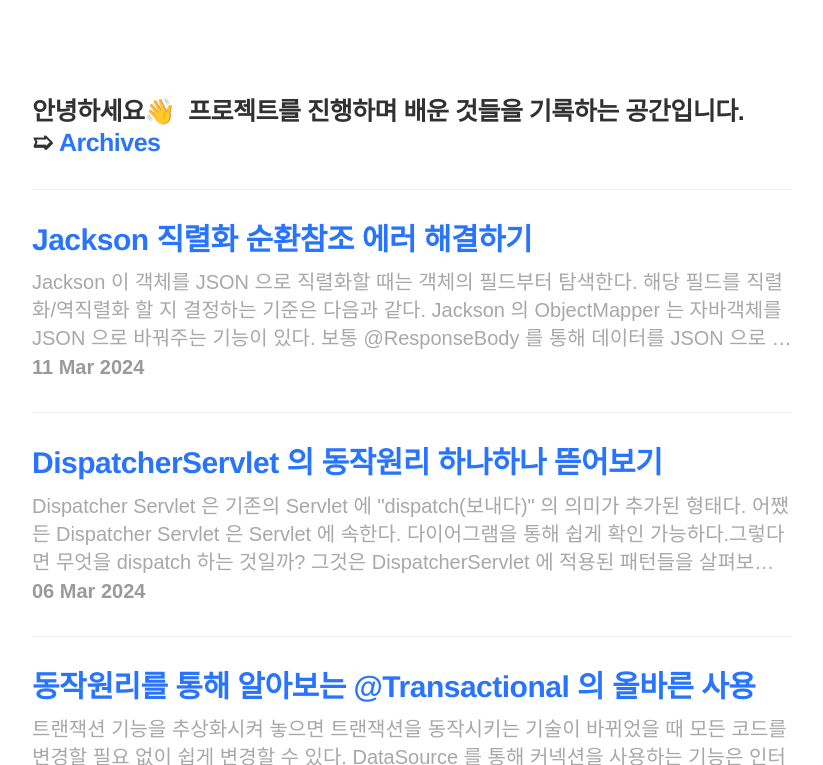
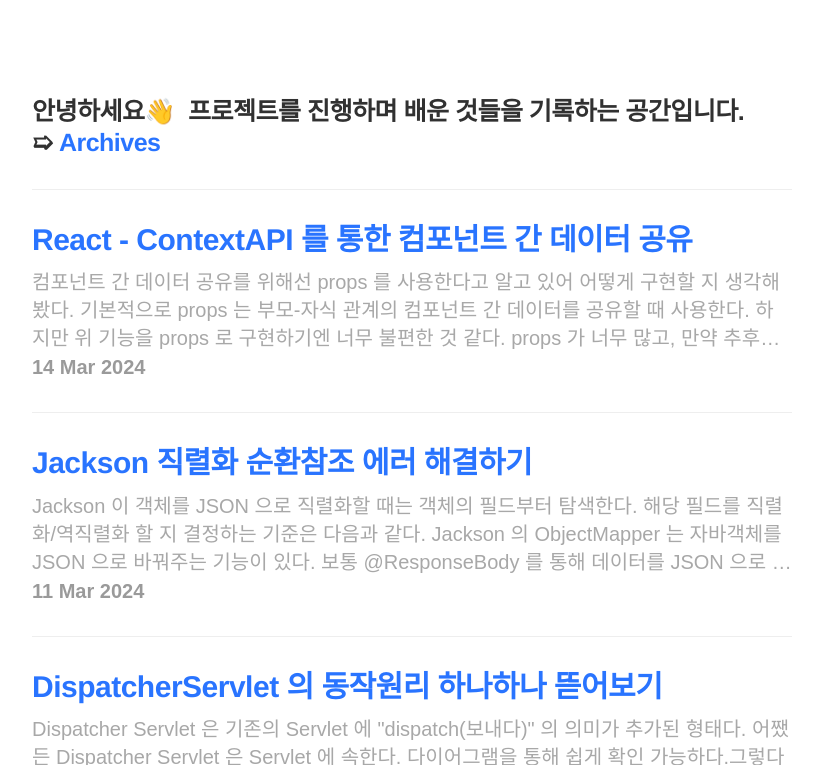
Before and after one commit to TaewoooongHeo01/TaewoooongHeo01, a Jekyll site: the page built from index.html, in a window 1280 px wide and 900 px high, cut to the strip 135-900 px from the top of the window. Shown: the whole strip, without its empty margins (228-1051 px from the left). Built offline with Jekyll 4.4.1, drawn with Linux system fonts in a browser that asks for light colours; some web fonts are replaced; the list of posts is cut into pages by our own code.

Commit message:
contextAPI

```diff
--- a/_includes/sidebar.html
+++ b/_includes/sidebar.html
@@ -5,7 +5,8 @@
 <!-- Toggleable sidebar -->
 <div class="sidebar" id="sidebar">
   <div class="sidebar-item">
-    <p>{{ site.description }}</p>
+    <p>배운 기술, 겪은 문제들에 대해 씁니다. <br>
+      몰입, 실패 경험, 끝까지 도전하는 것을 <br>중요하게 생각합니다.</p>
   </div>
 
   <nav class="sidebar-nav">
--- /dev/null
+++ b/_posts/FrontWorks/2024-03-14-contextAPI.md
@@ -0,0 +1,308 @@
+---
+layout: post
+title: React - ContextAPI 를 통한 컴포넌트 간 데이터 공유
+category: frontWorks
+excerpt: "컴포넌트 간 데이터 공유를 위해선 props 를 사용한다고 알고 있어 어떻게 구현할 지 생각해봤다.
+기본적으로 props 는 부모-자식 관계의 컴포넌트 간 데이터를 공유할 때 사용한다. 하지만 위 기능을 props 로 구현하기엔 너무 불편한 것 같다. props 가 너무 많고, 만약 추후에 props 가 추가된다면 수많은 코드의 수정이 필요할 것이다. 그래서 나는 다른 방법을 찾아봤고, ContextAPI 를 발견했다."
+---
+
+아래의 프로젝트와 이어집니다.<br>
+-> [Jackson 직렬화 순환참조 에러 해결하기](https://taewoooongheo01.github.io/TaewoooongHeo01/spring/2024/03/11/jackson/)
+
+간략하게 상황을 설명하자면, 음식 재료정보 리스트를 BE 에서 FE 로 전달받았다.
+
+API 를 통해 전달받은 음식 재료 정보 JSON 을 FE 에 랜더링한 뒤, 검색기능까지 구현한 상태이다.
+
+![](https://i.imgur.com/nlEE8Iu.gif)
+
+이제 내가 구현할 기능은 재료를 클릭하면 오른쪽 "재료 선택" 박스에 해당 재료가 담기는 기능이다.
+
+재료 정보를 받아와 검색기능을 구현하는 컴포넌트는 아래와 같이 만들었다(왼쪽 박스).
+
+`IGDScroll` 이 재료 정보로 스크롤을 구현한 컴포넌트이다(참고로 tailwind, shadcn ui 를 사용했다)
+
+{% highlight JSX%}
+import React from "react";
+import "../App.css";
+import { useState, useEffect } from "react";
+import { ScrollArea } from "./ui/scroll-area"
+import { Separator } from "./ui/separator"
+
+function IGDScroll() {
+
+   const [ingredients, setIngredients] = useState([]);
+   const [searchResults, setSearchResults] = useState([]);
+
+   //검색기능
+   const handleSearch = (e) => {
+      let keyword = e.target.value;
+      if (keyword.trim() === '') { // 검색어가 없을 경우 모든 재료를 표시
+         setSearchResults(ingredients);
+      } else {
+         const filteredData = ingredients.filter(data =>
+   data.ingredientName.toLowerCase().includes(keyword.toLowerCase())
+         );
+         setSearchResults(filteredData); // 검색 결과 업데이트
+      }
+   };
+
+   useEffect(() => {
+   // 데이터를 가져오기
+      const fetchData = async () => {
+         try {
+            const response = await fetch('http://localhost:8080/');
+            if (!response.ok) {
+               throw new Error('Data could not be fetched!');
+            } else {
+               const data = await response.json();
+               setIngredients(data); // 상태 업데이트
+               setSearchResults(data); // 초기 검색 결과 설정
+            }
+         } catch (error) {
+            console.error("Error fetching data: ", error);
+         }
+      };
+
+      fetchData();
+   }, []);
+
+   return (
+      <>
+         <input type="text" onChange={handleSearch} placeholder="재료검색" className="{% raw %}css code...{% endraw %}"/>
+         {% raw %}<ScrollArea className="w-64 rounded-md pl-4 pr-4 pb-4" style={{height: "90%"}}>{% endraw %}
+            <div className="p-1">
+               {searchResults.map((ingredient, index) => (
+                  <React.Fragment key={index}>
+                     <div className="text-sm">
+                        {ingredient.ingredientName}
+                     </div>
+                     <Separator className="my-2" />
+                  </React.Fragment>
+               ))}
+            </div>
+         </ScrollArea>
+      </>
+   );
+}
+
+{% endhighlight %}
+
+아래는 선택된 재료를 담을 `SelectedList` 컴포넌트이다(오른쪽 박스).
+{% highlight JSX%}
+import React from "react";
+import "../App.css";
+import { ScrollArea } from "./ui/scroll-area"
+import { Separator } from "./ui/separator"
+
+function SelectedList() {
+   return (
+      <>
+         <h4 className="mb-4 pl-4 pt-4 text-sm font-medium leading-none">재료 선택</h4>
+         {% raw %}<ScrollArea className="w-64 rounded-md pl-4 pr-4 pb-4" style={{height: "90%"}}>{% endraw %}
+            <div className="p-1">
+            </div>
+         </ScrollArea>
+      </>
+   )
+}
+{% endhighlight %}
+
+# 클릭 이벤트 추가
+나는 일단 재료 클릭 시, 해당 재료를 콘솔에 출력해봤다.
+{% highlight JSX%}
+{% raw %}<div className="text-sm" onClick={() => {console.log(ingredient.ingredientName)}} style={{"cursor": "pointer"}}>{% endraw %}
+   {ingredient.ingredientName}
+</div>
+{% endhighlight %}
+
+`onClick` 이벤트를 통해 간단히 구현했다.
+# 데이터 공유 방법 구상
+사실 문제는 지금부터였다. 현재 내가 구현해야 하는 기능은 클릭 시 해당 재료 이름이 `SelectedList` 컴포넌트로 정보가 넘어가야 한다.
+
+컴포넌트 간 데이터 공유를 위해선 `props` 를 사용한다고 알고 있어 어떻게 구현할 지 생각해봤다.
+
+기본적으로 props 는 부모-자식 관계의 컴포넌트 간 데이터를 공유할 때 사용한다. 위 기능을 props 로 구현하기 위해 생각한 방안은 다음과 같다.
+- `IGDScroll` , `SelectedList` 컴포넌트를 감싸는 부모 컴포넌트를 만듦
+- IGDScroll 에서 재료 정보 클릭 시 props 를 통해 부모 컴포넌트로 보낸다.
+- 부모 컴포넌트에서 해당 정보를 다시 SelectedList 로 보낸다.
+- 해당 정보를 랜더링
+
+일단은 이렇게 생각해봤는데, 너무 불편한 것 같다. props 가 너무 많고, 만약 추후에 props 가 추가된다면 수많은 코드의 수정이 필요할 것이다.
+
+그래서 나는 다른 방법을 찾아봤고, `ContextAPI` 를 발견했다.
+# ContextAPI
+ContextAPI 는 간단히 말해 컴포넌트 트리 안에서 데이터를 전역적으로 공유할 수 있게 해주는 방법이다. 이 방법을 사용하면 많은 수의 props 전달을 피할 수 있다.
+
+일단 데이터를 전역적으로 관리하는 `Provider` 컴포넌트를 만들어야 한다.
+{% highlight JSX%}
+import React, { createContext, useContext, useState } from 'react';
+const IngredientsContext = createContext();
+
+export const IngredientsProvider = ({ children }) => {
+   const [selectedIngredients, setSelectedIngredients] = useState([]);
+   return (
+      {% raw %}<IngredientsContext.Provider value={{ selectedIngredients, setSelectedIngredients }}>{% endraw %}
+         {children}
+      </IngredientsContext.Provider>
+   );
+};
+
+export const useIngredients = () => useContext(IngredientsContext);
+{% endhighlight %}
+`createContext()` 를 통해 컨텍스트를 생성하고, `useIngredients()` 를 통해 컨텍스트를 사용한다.
+
+이후 App.js 에서 `Provider` 로 `IGDScroll` , `SelectedList` 를 감쌌다.
+{% highlight JSX%}
+export default function App() {
+   return (
+      <div className='container mx-auto flex flex-col items-center justify-center gap-4 p-4 h-screen'>
+         <h2 className='text-2xl mt-3'>메뉴 추천 - 갖고 있는 재료를 고르세요</h2>
+         <IngredientsProvider>
+            {% raw %}<ScrollArea className='topContainer flex gap-4 mb-4 mt-3' style={{ height: '40%' }}>{% endraw %}
+               <div className='topContainer flex gap-4 mb-4 mt-3'>
+                  <IGDScroll/>
+                  <SelectedList/>
+               </div>
+            </ScrollArea>
+            <LogButton/>
+            <FoodList/>
+         </IngredientsProvider>
+      </div>
+   );
+}
+{% endhighlight %}
+
+SelectedList 부터 살펴보자
+{% highlight JSX%}
+import React from "react";
+import "../App.css";
+
+import { ScrollArea } from "./ui/scroll-area"
+import { Separator } from "./ui/separator"
+import { useIngredients } from '../ingredientsContext';
+
+function SelectedList() {
+   const { selectedIngredients } = useIngredients();
+   return (
+      <>
+      <h4 className="mb-4 pl-4 pt-4 text-sm font-medium leading-none">재료 선택</h4>
+      {% raw %}<ScrollArea className="w-64 rounded-md pl-4 pr-4 pb-4" style={{height: "90%"}}>{% endraw %}
+         <div className="p-1">
+            {selectedIngredients.map((ingredient, index) => (
+               <React.Fragment key={index}>
+                  <div className="text-sm">
+                     {ingredient}
+                  </div>
+                  <Separator className="my-2" />
+               </React.Fragment>
+            ))}
+         </div>
+      </ScrollArea>
+      </>
+   )
+}
+{% endhighlight %}
+`useIngredients()` 를 사용해 컨텍스트를 사용한다(참고로 다른 컴포넌트에서 컨텍스트를 동시에 사용해도, 모두 같은 컨텍스트이기 때문에 동일한 상태를 유지한다.)
+
+다음은 IGDScroll 이다. 코드가 길기 때문에 전체코드와 함께 중요한 부분만 따로 짚어보겠다.
+{% highlight JSX%}
+import React from "react";
+import "../App.css";
+import { useState, useEffect } from "react";
+import { ScrollArea } from "./ui/scroll-area"
+import { Separator } from "./ui/separator"
+import { useIngredients } from '../ingredientsContext';
+
+function IGDScroll() {
+   // 데이터와 검색 결과를 저장할 상태 변수 추가
+   const [ingredients, setIngredients] = useState([]);
+   const [searchResults, setSearchResults] = useState([]);
+   const { selectedIngredients, setSelectedIngredients } = useIngredients();
+
+   const addIngredient = (ingredient) => {
+      if (!selectedIngredients.includes(ingredient)) {
+         setSelectedIngredients([...selectedIngredients, ingredient]);
+      }
+   };
+
+   //검색기능
+   const handleSearch = (e) => {
+      let keyword = e.target.value;
+      if (keyword.trim() === '') { // 검색어가 없을 경우 모든 재료를 표시
+         setSearchResults(ingredients);
+      } else {
+         const filteredData = ingredients.filter(data =>
+   data.ingredientName.toLowerCase().includes(keyword.toLowerCase())
+         );
+         setSearchResults(filteredData); // 검색 결과 업데이트
+      }
+   };
+
+   useEffect(() => {
+   // 데이터를 가져오기
+      const fetchData = async () => {
+         try {
+            const response = await fetch('http://localhost:8080/');
+            if (!response.ok) {
+               throw new Error('Data could not be fetched!');
+            } else {
+               const data = await response.json();
+               setIngredients(data); // 상태 업데이트
+               setSearchResults(data); // 초기 검색 결과 설정
+            }
+         } catch (error) {
+            console.error("Error fetching data: ", error);
+         }
+      };
+
+      fetchData();
+   }, []);
+
+   return (
+      <>
+         <input type="text" onChange={handleSearch} placeholder="재료검색" className="{% raw %}css code ...{% endraw %}"/>
+         {% raw %}<ScrollArea className="w-64 rounded-md pl-4 pr-4 pb-4" style={{height: "90%"}}>{% endraw %}
+            <div className="p-1">
+               {searchResults.map((ingredient, index) => (
+                  <React.Fragment key={index}>
+                     {% raw %}<div className="text-sm" onClick={() => addIngredient(ingredient.ingredientName)} style={{"cursor": "pointer"}}>{% endraw %}
+                        {ingredient.ingredientName}
+                     </div>
+                     <Separator className="my-2" />
+                  </React.Fragment>
+               ))}
+            </div>
+         </ScrollArea>
+      </>
+   );
+}
+
+export default IGDList;
+{% endhighlight %}
+가장 먼저 봐야 할 것은 `SelectedList` 와 마찬가지로 컨텍스트를 사용하는 코드이다.
+
+{% highlight JSX%}
+const { selectedIngredients, setSelectedIngredients } = useIngredients();
+{% endhighlight %}
+
+이후 재료 이름이 `onClick()` 이벤트에 의해 실행되면 `addIntgredient()` 가 실행된다.
+{% highlight JSX%}
+{% raw %}<div className="text-sm" onClick={() => addIngredient(ingredient.ingredientName)} style={{"cursor": "pointer"}}>{% endraw %}
+   {ingredient.ingredientName}
+</div>
+{% endhighlight %}
+
+선택된 재료를 통해 `selectedIngredients` 상태를 업데이트 한다.
+{% highlight JSX%}
+const addIngredient = (ingredient) => {
+   if (!selectedIngredients.includes(ingredient)) {
+      setSelectedIngredients([...selectedIngredients, ingredient]);
+   }
+};
+{% endhighlight %}
+
+결과)
+![](https://i.imgur.com/Nx3yabp.gif)
+
+### 참고
+- [다른 사람들이 안 알려주는 리액트에서 Context API 잘 쓰는 방법](https://velog.io/@velopert/react-context-tutorial)
```
Also changed, not shown: frontTechAndWorks.md (+1 -1 lines).
